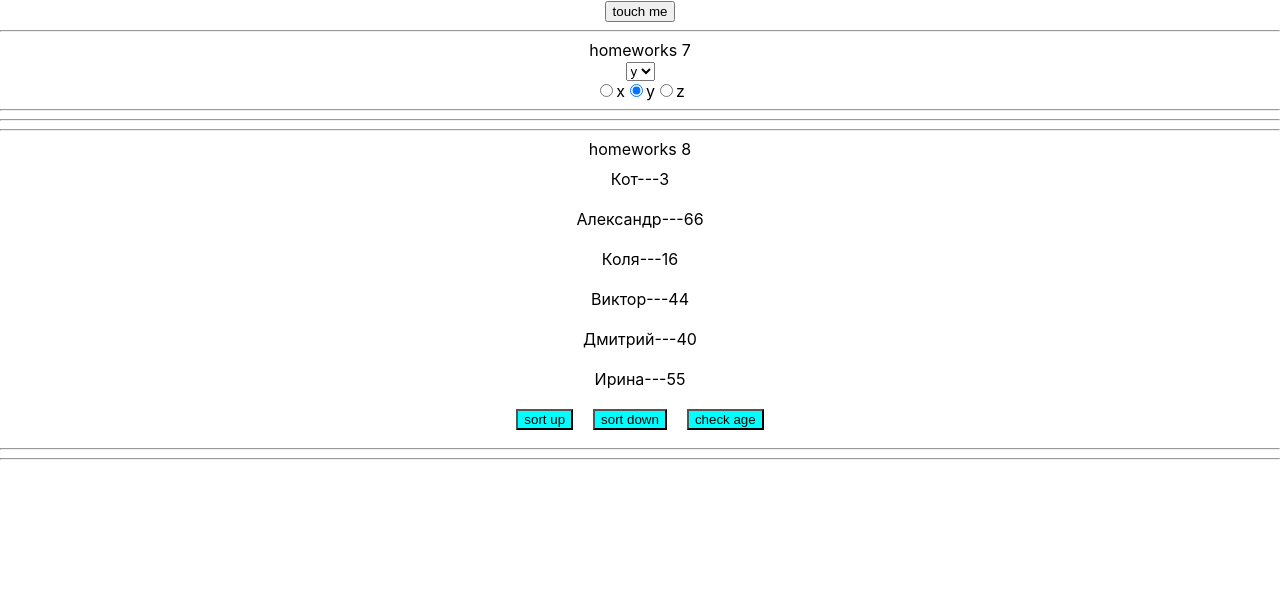
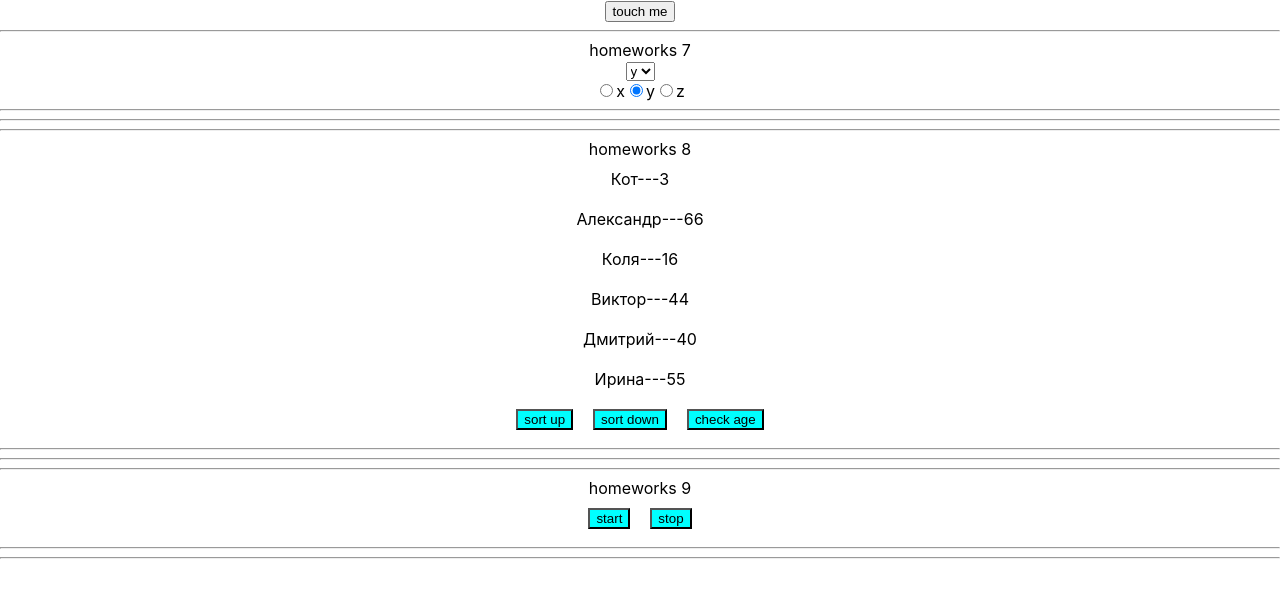
Before and after one commit to Pavel1706/my-app, a React (Create React App) app: page /#/junior in a window 1280 px wide. Shown: the top 598 px of the page. Built offline with nearby package versions, Linux system fonts and the light colour scheme.

Commit message:
done time

```diff
--- a/src/p2-homeworks/h5/pages/Junior.tsx
+++ b/src/p2-homeworks/h5/pages/Junior.tsx
@@ -1,6 +1,7 @@
 import React from 'react'
 import HW7 from "../../h7/HW7";
 import HW8 from "../../h8/HW8";
+import HW9 from "../../h9/HW9";
 
 
 
@@ -9,6 +10,7 @@
         <div>
             <HW7 />
             <HW8 />
+            <HW9 />
         </div>
     )
 }
--- a/src/p2-homeworks/h9/Clock.tsx
+++ b/src/p2-homeworks/h9/Clock.tsx
@@ -2,30 +2,34 @@
 import SuperButton from '../h4/common/c2-SuperButton/SuperButton'
 
 function Clock() {
-    const [timerId, setTimerId] = useState<number>(0)
+    const [timerId, setTimerId] = useState<number>()
     const [date, setDate] = useState<Date>()
     const [show, setShow] = useState<boolean>(false)
 
     const stop = () => {
-        // stop
+        clearInterval(timerId)
     }
     const start = () => {
-        stop()
-        const id: number = window.setInterval(() => {
-            // setDate
+            stop()
+        setShow(true)
+        const id: number = +setInterval(() => {
+
+          setDate(new Date())
+
         }, 1000)
         setTimerId(id)
     }
 
     const onMouseEnter = () => {
-        // show
+        setShow(true)
+
     }
     const onMouseLeave = () => {
-        // close
+        setShow(false)
     }
 
-    const stringTime = 'Time' // fix with date
-    const stringDate = 'Date' // fix with date
+    const stringTime = date?.toLocaleTimeString()   // fix with date
+    const stringDate = date?.toLocaleDateString()  // fix with date
 
     return (
         <div>
@@ -34,6 +38,7 @@
                 onMouseLeave={onMouseLeave}
             >
                 {stringTime}
+
             </div>
 
             {show && (
```
